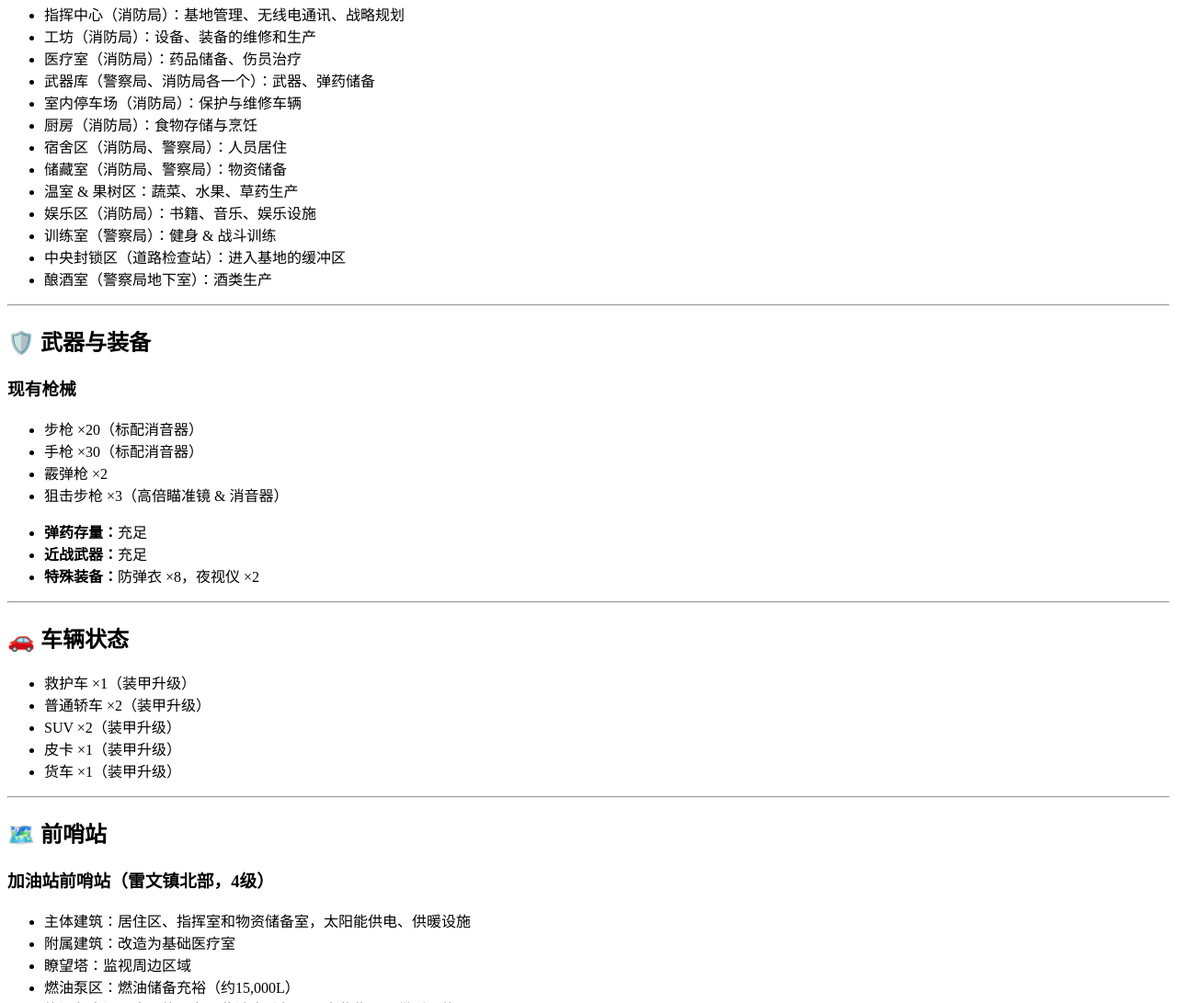
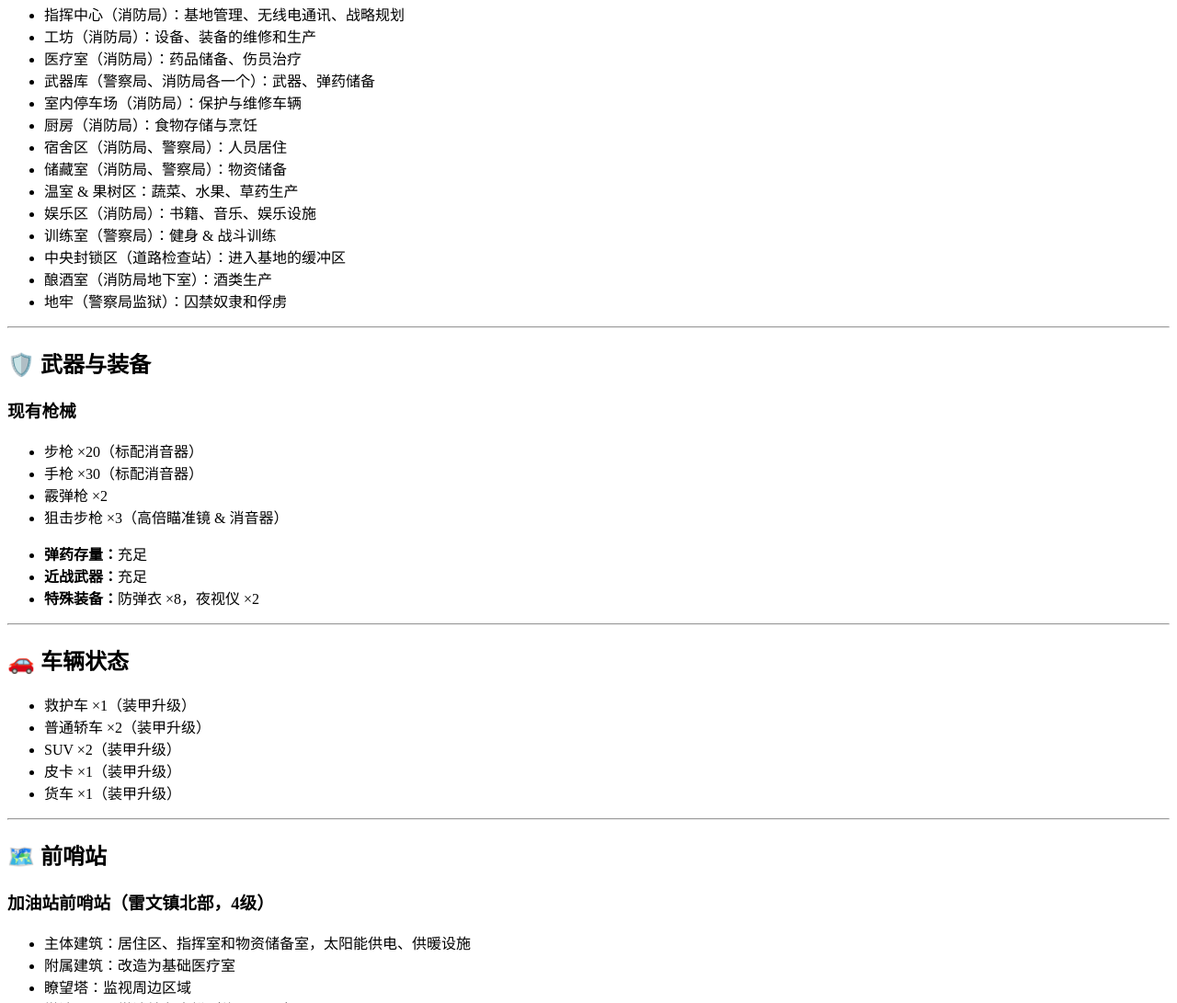
Before and after one commit to Hermitklg/MoRiSC, a plain HTML site: page index.html in a window 1280 px wide. Shown: the part 3717-4808 px from the top of the page at 92% size. Drawn offline with Linux system fonts and the light colour scheme.

Commit message:
Update index.html

```diff
--- a/index.html
+++ b/index.html
@@ -196,7 +196,8 @@
   <li>娱乐区（消防局）：书籍、音乐、娱乐设施</li>
   <li>训练室（警察局）：健身 & 战斗训练</li>
   <li>中央封锁区（道路检查站）：进入基地的缓冲区</li>
-  <li>酿酒室（警察局地下室）：酒类生产</li>
+  <li>酿酒室（消防局地下室）：酒类生产</li>
+  <li>地牢（警察局监狱）：囚禁奴隶和俘虏</li>
 </ul>
 
 <hr>
```
